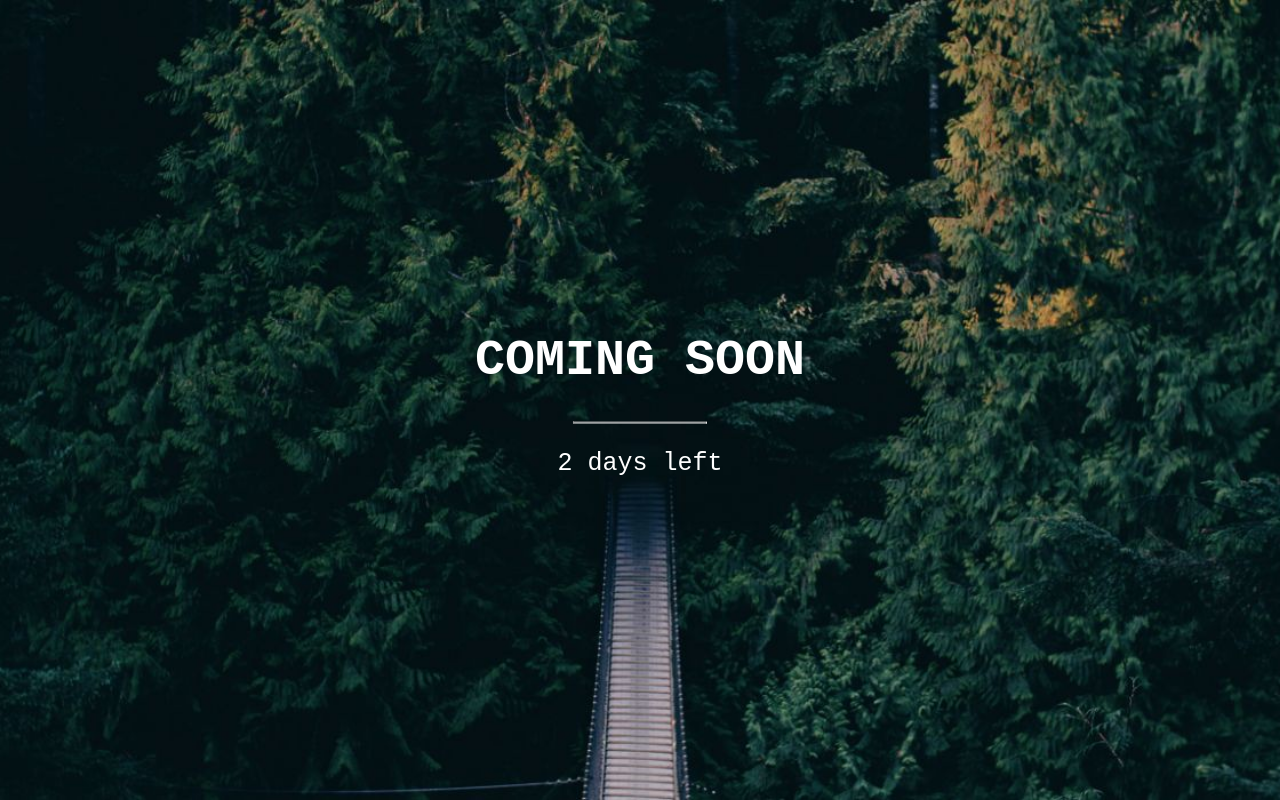
After one commit to Vishu704/docu, a PHP site: page /invoice/coming in a window 1280 px wide. The commit adds this page. Run offline with PHP 8.4, Linux system fonts and the light colour scheme.

```diff
--- /dev/null
+++ b/invoice/coming.php
@@ -0,0 +1,62 @@
+<!DOCTYPE html>
+<html>
+<style>
+body, html {
+  height: 100%;
+  margin: 0;
+}
+
+.bgimg {
+  background-image: url('images/forestbridge.jpg');
+  height: 100%;
+  background-position: center;
+  background-size: cover;
+  position: relative;
+  color: white;
+  font-family: "Courier New", Courier, monospace;
+  font-size: 25px;
+}
+
+.topleft {
+  position: absolute;
+  top: 0;
+  left: 16px;
+}
+
+.bottomleft {
+  position: absolute;
+  bottom: 0;
+  left: 16px;
+}
+
+.middle {
+  position: absolute;
+  top: 50%;
+  left: 50%;
+  transform: translate(-50%, -50%);
+  text-align: center;
+}
+
+hr {
+  margin: auto;
+  width: 40%;
+}
+</style>
+<body>
+
+<div class="bgimg">
+  <div class="topleft">
+    <!-- <p>Logo</p> -->
+  </div>
+  <div class="middle">
+    <h1>COMING SOON</h1>
+    <hr>
+    <p>2 days left</p>
+  </div>
+  <div class="bottomleft">
+    <!-- <p>Some text</p> -->
+  </div>
+</div>
+
+</body>
+</html>
--- a/pdf/aerosyncyard.php
+++ b/pdf/aerosyncyard.php
@@ -48,8 +48,8 @@ $comments = $row['comments'];
             }
 
             .btn {
-    border-radius: 50px;
-}
+                border-radius: 50px;
+            }
             table {
                 font-family: arial, sans-serif;
                 border-collapse: collapse;
```
Also changed, not shown: index.php (+16 -0 lines), images/invoice.png (added), invoice/images/forestbridge.jpg (added).
